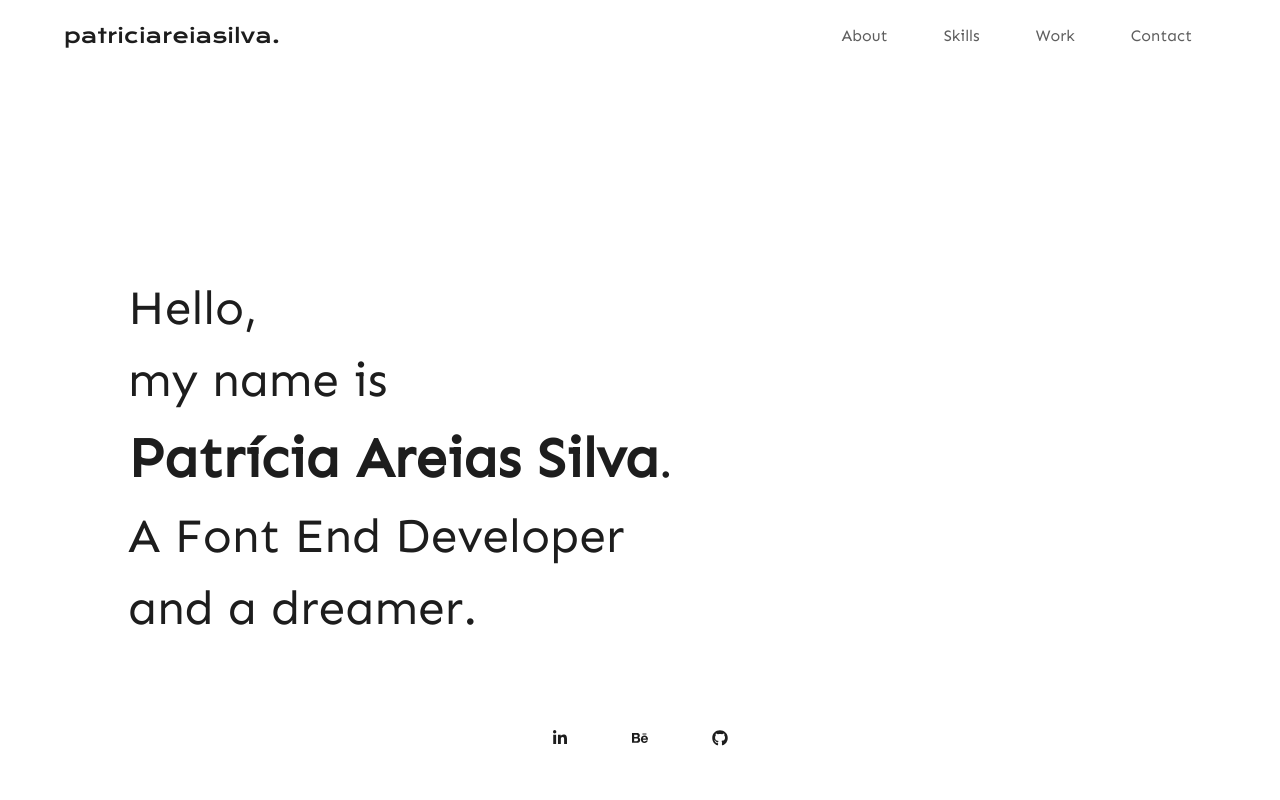
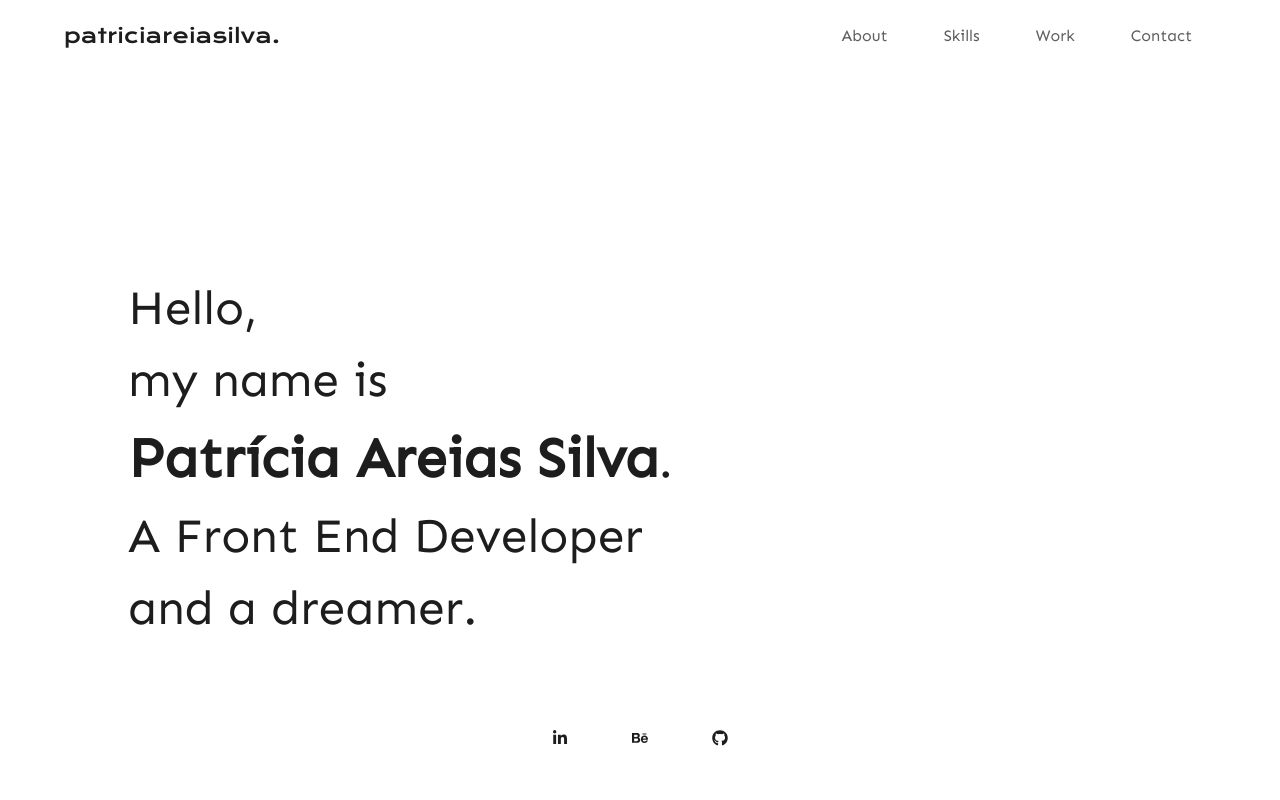
Before and after one commit to apt-webdev/website, a React (Create React App) app: page / in a window 1280 px wide. Shown: the top 800 px of the page. Built offline with nearby package versions, Linux system fonts and the light colour scheme; a small style sheet from the web is missing.

Commit message:
fix some errors.

```diff
--- a/src/components/About/About.js
+++ b/src/components/About/About.js
@@ -11,7 +11,7 @@ class About extends React.Component {
         return (
             <section className="navbar-tab" id="about-me">
                 <div className="div-content">
-                    <h1 className="intro-text">Hello,<br/> my name is <br/> <span className="name">Patrícia Areias Silva</span>. <br/>A Font End Developer <br/> and a dreamer.</h1>
+                    <h1 className="intro-text">Hello,<br/> my name is <br/> <span className="name">Patrícia Areias Silva</span>. <br/>A Front End Developer <br/> and a dreamer.</h1>
                 </div>
                 <SocialMedia />
 
```
